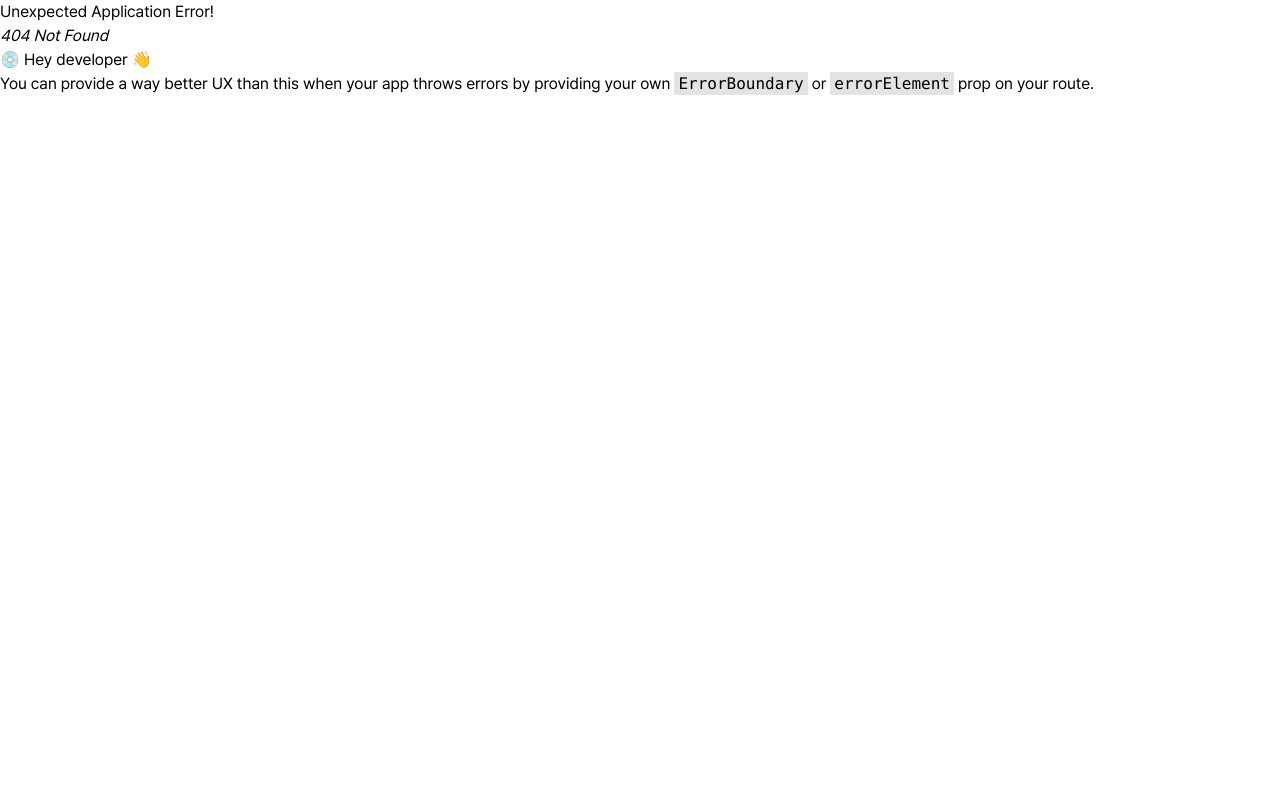
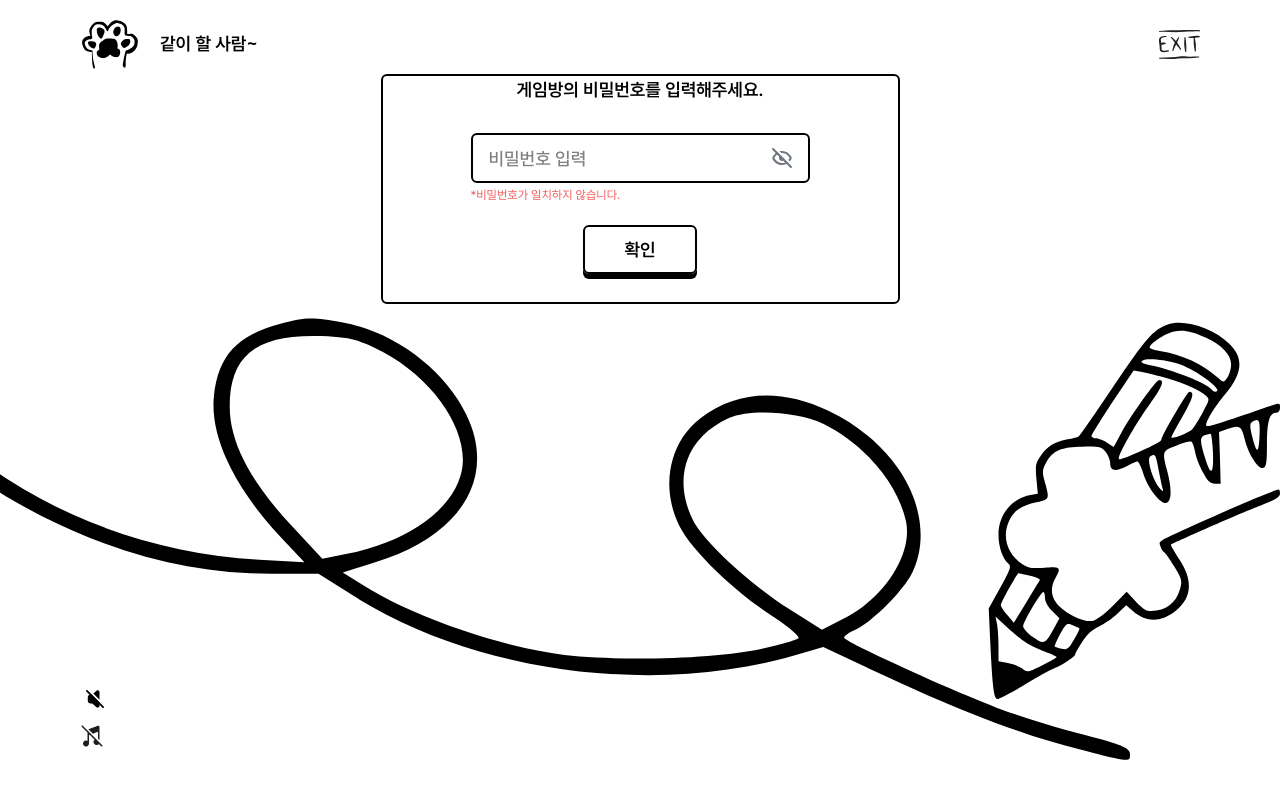
Before and after one commit to devcourse-catspaw/catspaw, a React (Vite) app: page /game/multi in a window 1280 px wide. Before the commit this address had no page. Built offline with nearby package versions, Linux system fonts and the light colour scheme.

Commit message:
🎨 Design: 멀티모드 제시어 화면 임시 퍼블리싱

```diff
--- /dev/null
+++ b/src/pages/game/MultiModeWords.tsx
@@ -0,0 +1,39 @@
+import Button from '../../components/common/Button';
+import pawPencil from '../../assets/images/paw_pencil_big.svg';
+import doodle from '../../assets/images/background_doodle4.svg';
+import NavWithExit from '../../components/common/NavWithExit';
+import LabeledInput from '../../components/common/LabeledInput';
+
+export default function MultiModeWords() {
+  return (
+    <div className="w-full min-h-screen flex flex-col items-center px-20 pt-[14px] relative">
+      <NavWithExit title="같이 할 사람~" />
+      <div className="">
+        <div className="flex flex-col justify-center items-center gap-[22px] rounded-[6px] w-[519px] pb-7 bg-[var(--white)] border-2 border-[var(--black)]">
+          <div className="font-semibold text-[18px]">
+            게임방의 비밀번호를 입력해주세요.
+          </div>
+          <LabeledInput
+            type="password"
+            title=""
+            invalidMessage="비밀번호가 일치하지 않습니다."
+            isInvalid={true}
+            placeholder="비밀번호 입력"
+            className="w-[339px] h-[50px] pr-[50px]"
+          />
+          <Button>확인</Button>
+        </div>
+      </div>
+      <img
+        src={pawPencil}
+        alt="paw pencil 이미지"
+        className="fixed bottom-25 right-0 -z-10"
+      />
+      <img
+        src={doodle}
+        alt="그림 이미지"
+        className="fixed bottom-[-150px] right-[150px] w-[3000px] h-[1000px] -z-10"
+      />
+    </div>
+  );
+}
```
Also changed, not shown: src/routes/index.tsx (+12 -7 lines).
